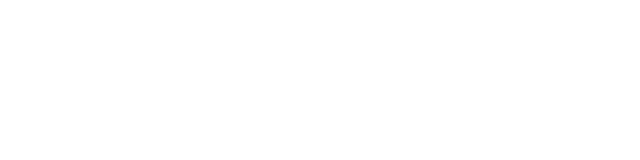
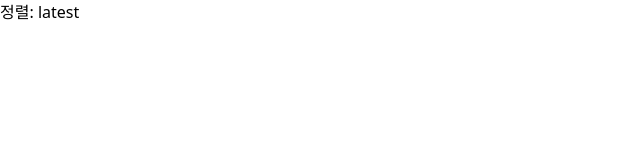
Before and after one commit to k0nghaa/compound-pattern-trytry, a React (Vite) app: page / in a window 1280 px wide. Shown: the top 160 px of the page, without its empty margins (0-640 px from the left). Built offline with nearby package versions, Linux system fonts and the light colour scheme.

Commit message:
test: Dropdown v1 선택형 예시 추가

```diff
--- a/src/App.tsx
+++ b/src/App.tsx
@@ -1,7 +1,12 @@
 import "./App.css";
+import Demo from "./pages/Demo";
 
 function App() {
-  return <></>;
+  return (
+    <>
+      <Demo />
+    </>
+  );
 }
 
 export default App;
--- /dev/null
+++ b/src/pages/Demo.tsx
@@ -0,0 +1,26 @@
+import Dropdown from "../components/compound/Dropdown/Dropdown";
+import DropdownList from "../components/compound/Dropdown/DropdownList";
+import DropdownTrigger from "../components/compound/Dropdown/DropdownTrigger";
+import DropdownItem from "../components/compound/Dropdown/DropdownItem";
+import { useState } from "react";
+
+export default function Demo() {
+  const [sort, setSort] = useState("latest");
+
+  return (
+    <Dropdown>
+      <DropdownTrigger>정렬: {sort}</DropdownTrigger>
+      <DropdownList
+        maxHeightClass="max-h-20"
+        className="w-48 border rounded-md"
+      >
+        <DropdownItem value="latest" onSelect={(v) => setSort(v)}>
+          최신순
+        </DropdownItem>
+        <DropdownItem value="rating" onSelect={(v) => setSort(v)}>
+          평점순
+        </DropdownItem>
+      </DropdownList>
+    </Dropdown>
+  );
+}
```
